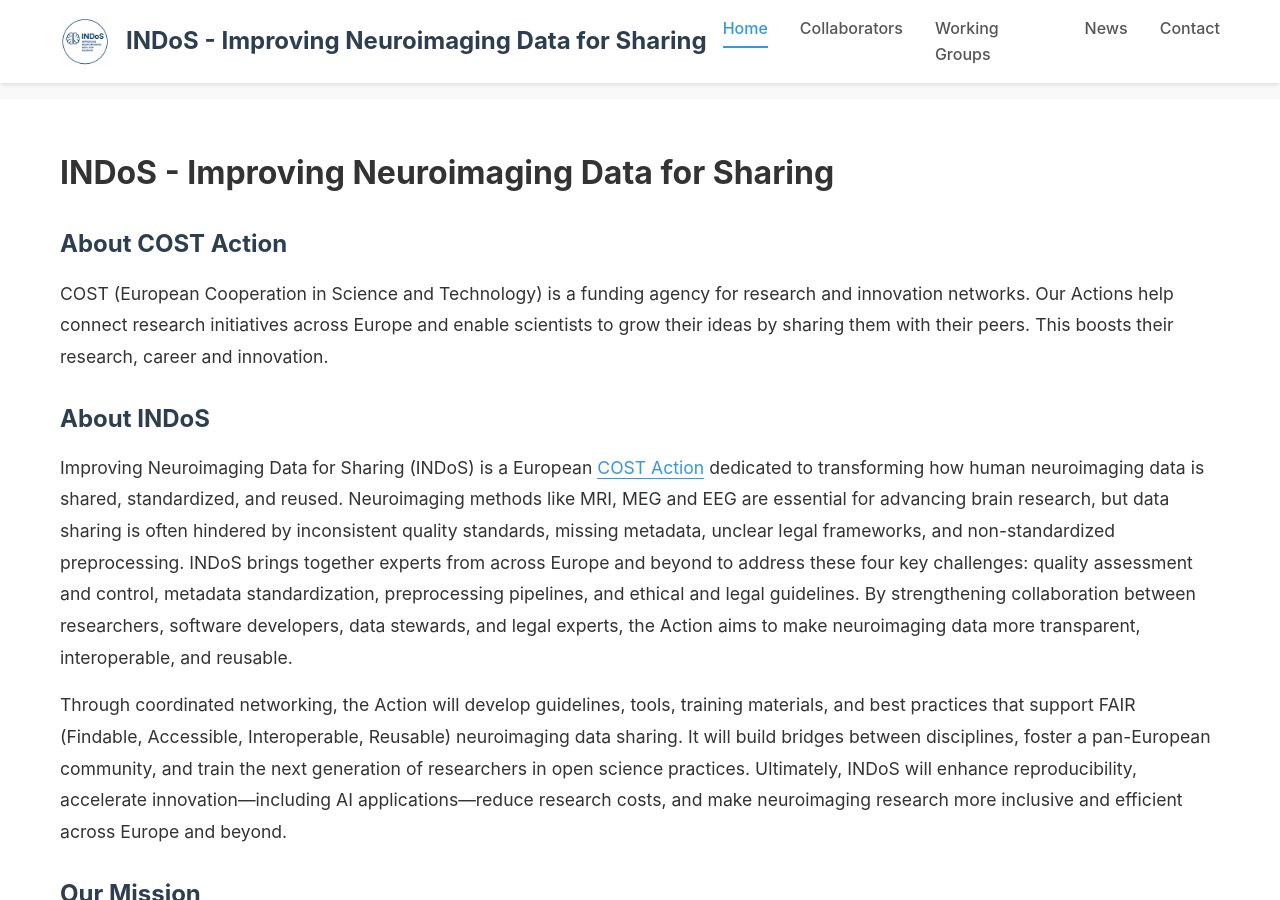
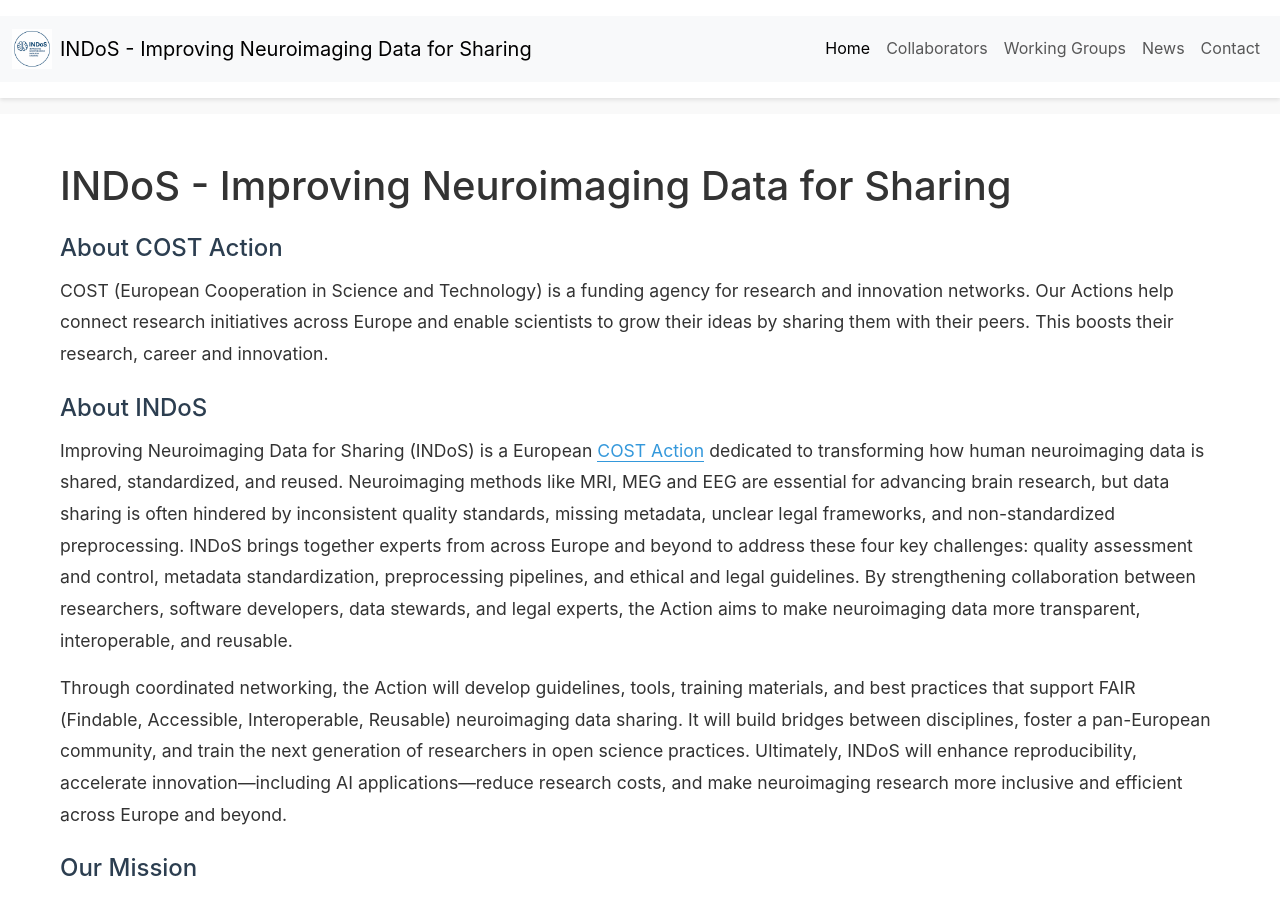
Before and after one commit to cost-indos/cost-indos.github.io, a Jekyll site: the page built from index.md, in a window 1280 px wide and 900 px high. Built offline with Jekyll 4.4.1, drawn with Linux system fonts in a browser that asks for light colours.

Commit message:
added bootstrap, made the navbar responsive

```diff
--- a/_includes/header
+++ b/_includes/header
@@ -1,24 +1,34 @@
 <header class="site-header">
-  <div class="container">
-    <div class="header-wrapper">
-      <div class="site-branding">
+  <nav class="navbar navbar-expand-lg navbar-light bg-light">
+    <div class="container-fluid">
+      <a class="navbar-brand d-flex align-items-center" href="{{ '/' | relative_url }}">
         {% if site.logo %}
-        <a href="{{ '/' | relative_url }}" class="logo-link">
-          <img src="{{ site.logo | relative_url }}" alt="{{ site.title }}" class="site-logo">
-        </a>
+          <img src="{{ site.logo | relative_url }}" alt="{{ site.title }}" width="40" height="40" class="d-inline-block align-text-top me-2">
         {% endif %}
-        <a href="{{ '/' | relative_url }}" class="site-title">{{ site.title }}</a>
+        {{ site.title }}
+      </a>
+      <button class="navbar-toggler" type="button" data-bs-toggle="collapse" data-bs-target="#navbarNav" aria-controls="navbarNav" aria-expanded="false" aria-label="Toggle navigation">
+        <span class="navbar-toggler-icon"></span>
+      </button>
+      <div class="collapse navbar-collapse" id="navbarNav">
+        <ul class="navbar-nav ms-auto mb-2 mb-lg-0">
+          <li class="nav-item">
+            <a class="nav-link {% if page.url == '/' %}active{% endif %}" href="{{ '/' | relative_url }}">Home</a>
+          </li>
+          <li class="nav-item">
+            <a class="nav-link {% if page.url contains 'collaborators' %}active{% endif %}" href="{{ '/collaborators.html' | relative_url }}">Collaborators</a>
+          </li>
+          <li class="nav-item">
+            <a class="nav-link {% if page.url contains 'working-groups' %}active{% endif %}" href="{{ '/working-groups.html' | relative_url }}">Working Groups</a>
+          </li>
+          <li class="nav-item">
+            <a class="nav-link {% if page.url contains 'news' %}active{% endif %}" href="{{ '/news.html' | relative_url }}">News</a>
+          </li>
+          <li class="nav-item">
+            <a class="nav-link {% if page.url contains 'contact' %}active{% endif %}" href="{{ '/contact.html' | relative_url }}">Contact</a>
+          </li>
+        </ul>
       </div>
-
-      <nav class="site-navigation">
-        <ul class="nav-list">
-          <li><a href="{{ '/' | relative_url }}" {% if page.url == '/' %}class="active"{% endif %}>Home</a></li>
-          <li><a href="{{ '/collaborators.html' | relative_url }}" {% if page.url contains 'collaborators' %}class="active"{% endif %}>Collaborators</a></li>
-          <li><a href="{{ '/working-groups.html' | relative_url }}" {% if page.url contains 'working-groups' %}class="active"{% endif %}>Working Groups</a></li>
-          <li><a href="{{ '/news.html' | relative_url }}" {% if page.url contains 'news' %}class="active"{% endif %}>News</a></li>
-          <li><a href="{{ '/contact.html' | relative_url }}" {% if page.url contains 'contact' %}class="active"{% endif %}>Contact</a></li>
-        </ul>
-      </nav>
     </div>
-  </div>
+  </nav>
 </header>
--- a/_layouts/default.html
+++ b/_layouts/default.html
@@ -4,9 +4,10 @@
   <meta charset="UTF-8">
   <meta name="viewport" content="width=device-width, initial-scale=1.0">
   <title>{% if page.title %}{{ page.title }} - {% endif %}{{ site.title }}</title>
-  <link rel="stylesheet" href="{{ '/assets/css/style.css' | relative_url }}">
+  <link href="https://cdn.jsdelivr.net/npm/bootstrap@5.3.8/dist/css/bootstrap.min.css" rel="stylesheet" integrity="sha384-sRIl4kxILFvY47J16cr9ZwB07vP4J8+LH7qKQnuqkuIAvNWLzeN8tE5YBujZqJLB" crossorigin="anonymous">  {% include plausible %}
+  <link href="{{ '/assets/css/style.css' | relative_url }}" rel="stylesheet">
+  {% seo %}
   {% include plausible %}
-  {% seo %}
 </head>
 <body>
   {% include header %}
@@ -21,5 +22,5 @@
   </main>
 
   {% include footer %}
-</body>
+  <script src="https://cdn.jsdelivr.net/npm/bootstrap@5.3.8/dist/js/bootstrap.bundle.min.js" integrity="sha384-FKyoEForCGlyvwx9Hj09JcYn3nv7wiPVlz7YYwJrWVcXK/BmnVDxM+D2scQbITxI" crossorigin="anonymous"></script></body>
 </html>
```
